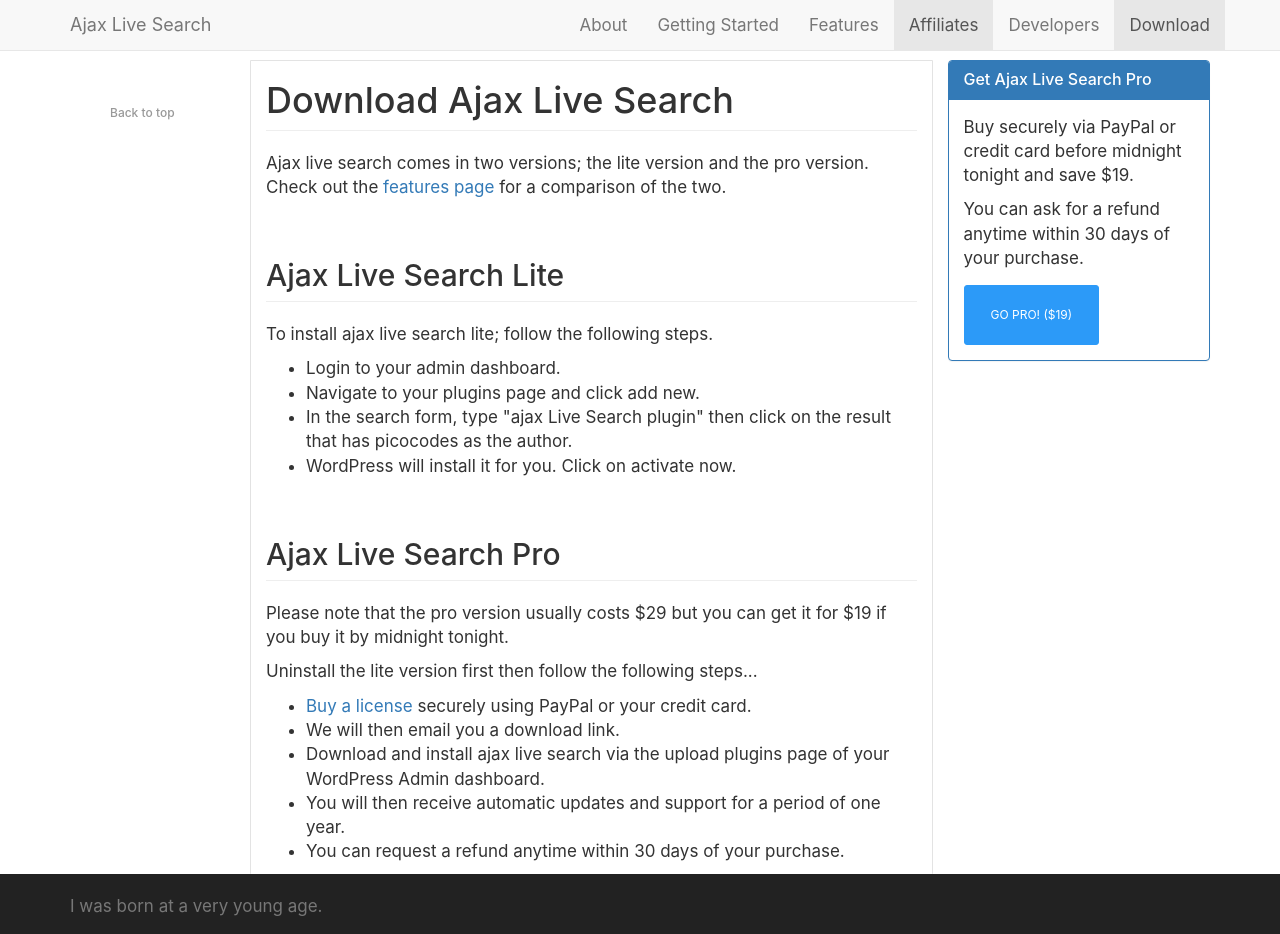
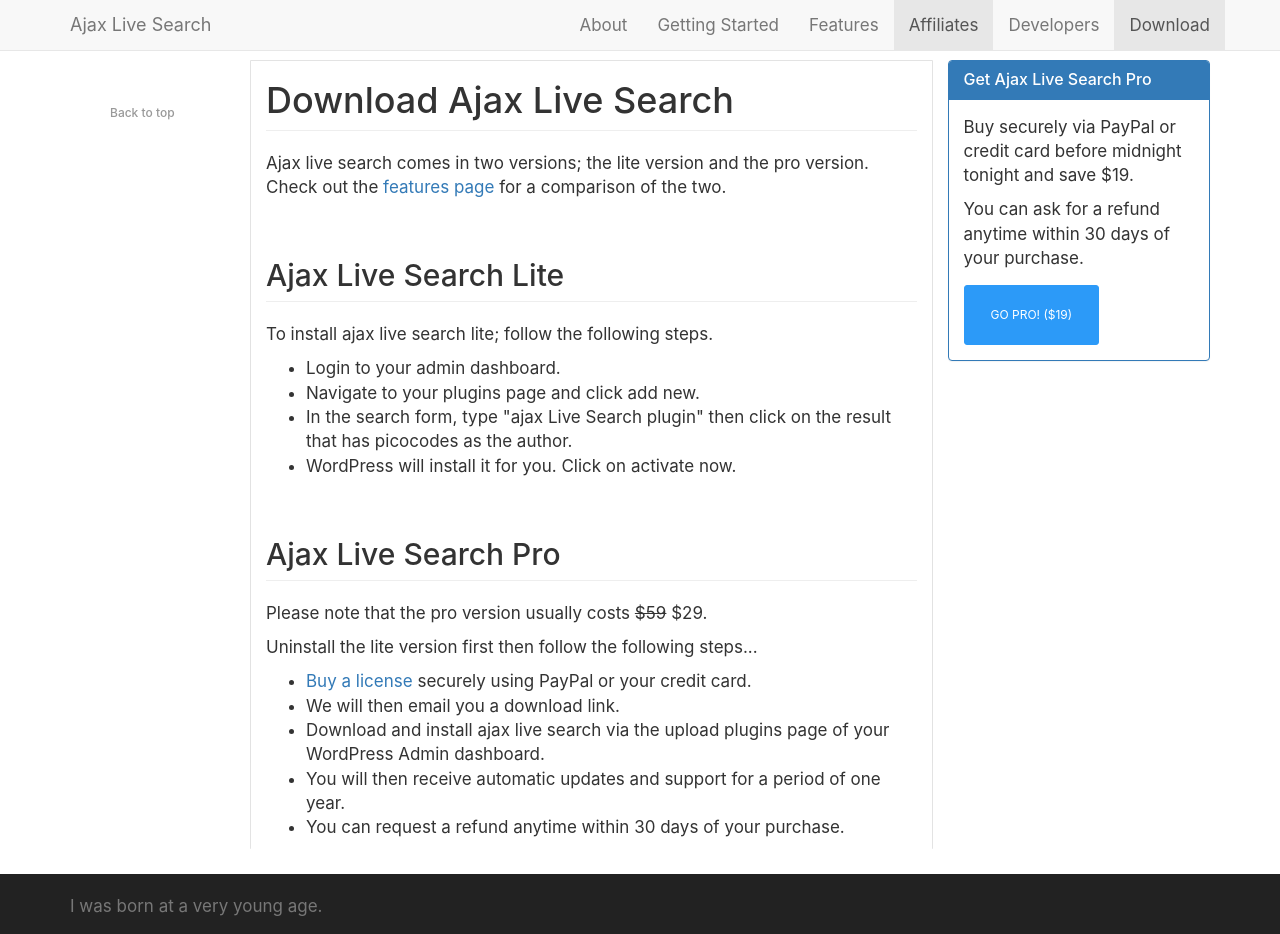
Before and after one commit to picocodes/ajax-live-search, a Jekyll site: the page built from download.html, in a window 1280 px wide and 934 px high. Built offline with Jekyll 4.4.1, drawn with Linux system fonts in a browser that asks for light colours; nearby versions of some CDN libraries.

Commit message:
Update download.html

```diff
--- a/download.html
+++ b/download.html
@@ -29,7 +29,7 @@ lead: "Download ajax live search"
 ================================================== -->
 <div class="bs-docs-section">
   <h2 id="pro" class="page-header">Ajax Live Search Pro</h2>
-<p>Please note that the pro version usually costs $29 but you can get it for $19 if you buy it by midnight tonight. </p>
+<p>Please note that the pro version usually costs <del>$59</del> $29. </p>
   <p> Uninstall the lite version first then follow the following steps...</p>
   <ul>
   <li> <a href="https://pay.paddle.com/checkout/506334" class="paddle_button" data-product="506334">Buy a license</a> securely using PayPal or your credit card.</li>
```
